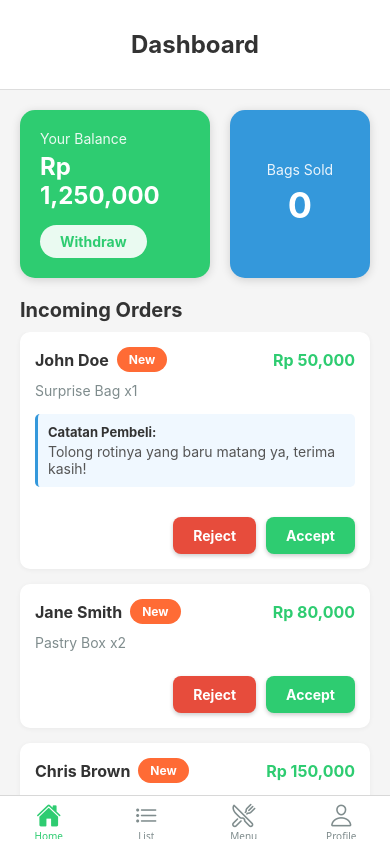
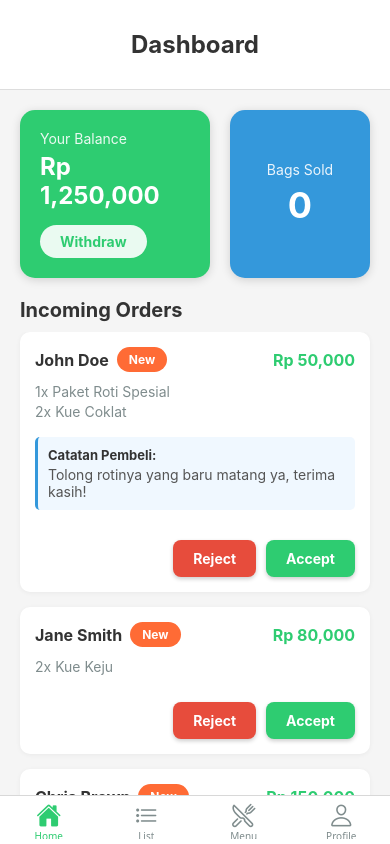
Before and after one commit to dafasr/last_bite, a React Native app: screen /MerchantHome in a window 390 px wide. Built offline with nearby package versions, Linux system fonts and the light colour scheme.

Commit message:
fix :  card pesanan

```diff
--- a/src/screens/ListScreen.js
+++ b/src/screens/ListScreen.js
@@ -50,7 +50,13 @@ const ListScreen = ({ orders, onUpdateStatus }) => {
         </View>
         <Text style={styles.orderPrice}>Rp {item.price}</Text>
       </View>
-      <Text style={styles.orderItems}>{item.items}</Text>
+      <View style={styles.orderItemsContainer}>
+        {item.items.map((orderItem, index) => (
+          <Text key={index} style={styles.orderItemText}>
+            {orderItem.quantity}x {orderItem.name}
+          </Text>
+        ))}
+      </View>
       {item.note && (
         <View style={styles.noteContainer}>
           <Text style={styles.noteLabel}>Catatan Pembeli:</Text>
@@ -207,10 +213,14 @@ const styles = StyleSheet.create({
     fontWeight: "bold",
     color: "#2ECC71",
   },
-  orderItems: {
+  orderItemsContainer: {
+    marginBottom: 10,
+  },
+  orderItemText: {
     fontSize: 14,
     color: "#7F8C8D",
-    marginBottom: 10,
+    // Use lineHeight to add space between items if there are multiple
+    lineHeight: 20,
   },
   noteContainer: {
     marginTop: 5,
--- a/src/screens/MerchantHomeScreen.js
+++ b/src/screens/MerchantHomeScreen.js
@@ -31,7 +31,13 @@ const MerchantHomeScreen = ({
         </View>
         <Text style={styles.orderPrice}>Rp {item.price}</Text>
       </View>
-      <Text style={styles.orderItems}>{item.items}</Text>
+      <View style={styles.orderItemsContainer}>
+        {item.items.map((orderItem, index) => (
+          <Text key={index} style={styles.orderItemText}>
+            {orderItem.quantity}x {orderItem.name}
+          </Text>
+        ))}
+      </View>
       {item.note && (
         <View style={styles.noteContainer}>
           <Text style={styles.noteLabel}>Catatan Pembeli:</Text>
@@ -242,10 +248,14 @@ const styles = StyleSheet.create({
     fontWeight: "bold",
     color: "#2ECC71",
   },
-  orderItems: {
+  orderItemsContainer: {
+    marginBottom: 10,
+  },
+  orderItemText: {
     fontSize: 14,
     color: "#7F8C8D",
-    marginBottom: 10,
+    // Use lineHeight to add space between items if there are multiple
+    lineHeight: 20,
   },
   noteContainer: {
     marginTop: 5,
--- a/src/screens/MerchantTabNavigator.js
+++ b/src/screens/MerchantTabNavigator.js
@@ -31,18 +31,35 @@ const MerchantTabNavigator = () => {
   const ordersWithNotes = useMemo(
     () =>
       orders.map((order) => {
-        // Menambahkan catatan pada pesanan dengan id '1' (tanpa melihat status)
+        const newOrder = { ...order };
+
+        // Simulasi data item yang lebih kompleks untuk demonstrasi
+        // Di aplikasi nyata, struktur ini seharusnya datang dari API
         if (order.id === "1") {
-          return {
-            ...order,
-            note: "Tolong rotinya yang baru matang ya, terima kasih!",
-          };
+          newOrder.items = [
+            { name: "Paket Roti Spesial", quantity: 1 },
+            { name: "Kue Coklat", quantity: 2 },
+          ];
+          newOrder.note = "Tolong rotinya yang baru matang ya, terima kasih!";
+        } else if (order.id === "2") {
+          newOrder.items = [{ name: "Kue Keju", quantity: 2 }];
+        } else if (order.id === "3") {
+          newOrder.items = [
+            { name: "Donat Gula", quantity: 3 },
+            { name: "Roti Sisir Mentega", quantity: 1 },
+          ];
+          newOrder.note = "Jangan pakai bawang, alergi.";
+        } else {
+          // Fallback untuk pesanan lain, mengubah string menjadi struktur array
+          const parts = order.items.split("x ");
+          newOrder.items = [
+            {
+              name: parts[1] || order.items,
+              quantity: parseInt(parts[0]) || 1,
+            },
+          ];
         }
-        // Menambahkan catatan pada pesanan dengan id '3' (tanpa melihat status)
-        if (order.id === "3") {
-          return { ...order, note: "Jangan pakai bawang, alergi." };
-        }
-        return order;
+        return newOrder;
       }),
     [orders]
   );
@@ -121,8 +138,14 @@ const MerchantTabNavigator = () => {
         <Tab.Screen name="Profile">
           {() => (
             <ProfileStack.Navigator screenOptions={{ headerShown: false }}>
-              <ProfileStack.Screen name="ProfileScreen" component={ProfileScreen} />
-              <ProfileStack.Screen name="EditStore" component={EditStoreScreen} />
+              <ProfileStack.Screen
+                name="ProfileScreen"
+                component={ProfileScreen}
+              />
+              <ProfileStack.Screen
+                name="EditStore"
+                component={EditStoreScreen}
+              />
             </ProfileStack.Navigator>
           )}
         </Tab.Screen>
```
